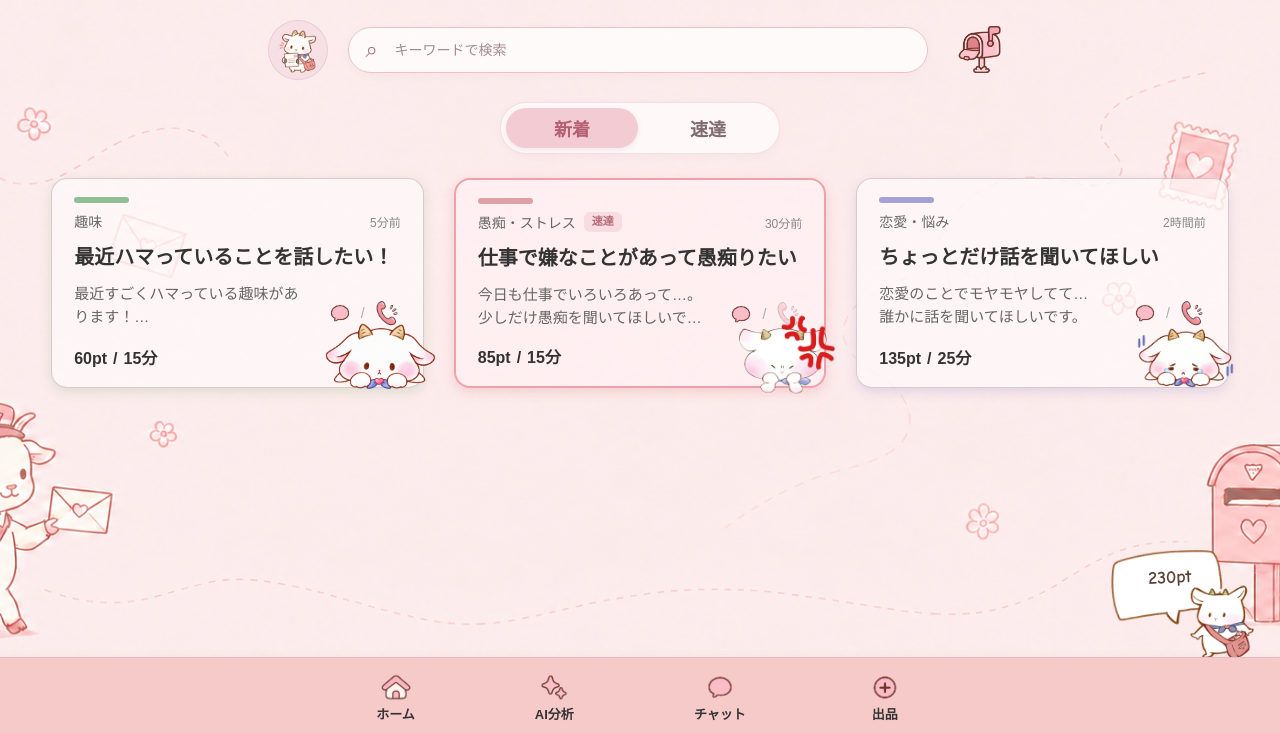
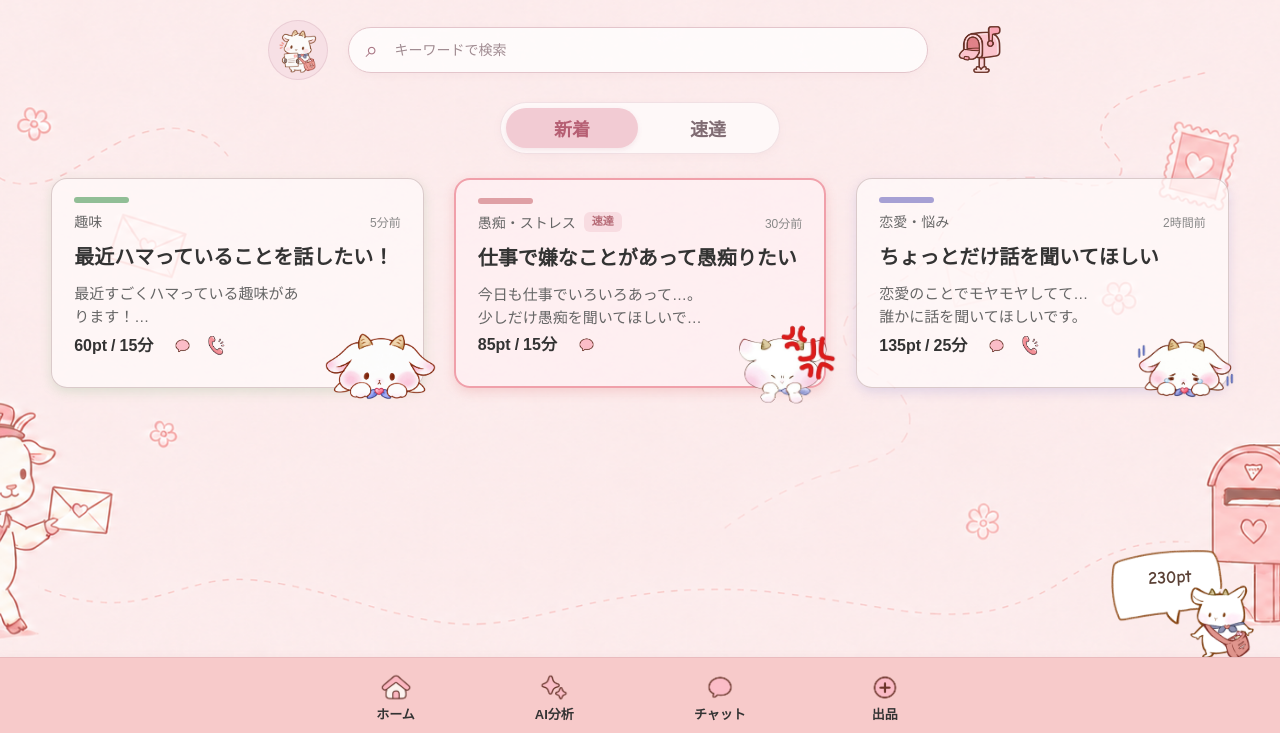
Before and after one commit to HEW-Tameshi/hew-sakuhin, a plain HTML site: page index.html in a window 1280 px wide. Shown: the part 67-800 px from the top of the page. Drawn offline with nearby package versions, Linux system fonts and the light colour scheme.

Commit message:
ホーム画面ほぼ完成品

```diff
--- a/css/home.css
+++ b/css/home.css
@@ -218,7 +218,11 @@ header {
     box-sizing: border-box;
     margin: 0;
     cursor:pointer;
-    transition: transform 0.2s;
+    overflow: visible;
+    transition:
+        background-color 0.22s ease,
+        border-color 0.22s ease,
+        box-shadow 0.22s ease;
 }
 
 .letter h2,
@@ -241,10 +245,8 @@ header {
 }
 
 .letter-content {
-    display:flex;
-    align-items:flex-end;
-    justify-content:space-between;
-    gap:12px;
+    display:block;
+    padding-right:100px;
 }
 
 .letter button {
@@ -342,29 +344,6 @@ header {
     overflow-wrap:anywhere;
 }
 
-.talk-icons {
-    display:flex;
-    align-items:center;
-    gap:6px;
-    flex-shrink:0;
-}
-
-.talk-icons img {
-    width:30px;
-    height:30px;
-    object-fit:contain;
-    opacity:0.3;
-}
-
-.talk-icons img.selected {
-    opacity:1;
-}
-
-.talk-icons span {
-    color:#aaa;
-    font-size:14px;
-}
-
 .express-label {
     display:inline-flex;
     align-items:center;
@@ -378,24 +357,60 @@ header {
     white-space:nowrap;
 }
 
+/* カード下部 */
+.letter-footer {
+    position:absolute;
+    left:22px;
+    bottom:30px;
+    right:115px;
+    display:flex;
+    align-items:center;
+    gap:18px;
+}
+
 /* 時間・ポイント */
 .letter-info {
     display: flex;
     align-items: center;
-    gap: 6px;
-    margin-top: auto;
-    padding-top: 14px;
-    padding-right: 105px;
+    gap: 4px;
+    margin: 0;
+    padding: 0;
     font-size: 16px;
-    font-weight: bold;
+    font-weight: 600;
     line-height: 1;
-
+    white-space: nowrap;
 }
 
 .letter-info span {
     display: inline-flex;
     align-items: center;
     height: 20px;
+}
+
+/* 通信方法 */
+.letter-footer .talk-icons {
+    position:static;
+    display:flex;
+    align-items:center;
+    gap:10px;
+    margin:0;
+    padding:0;
+    flex-shrink:0;
+}
+
+.letter-footer .talk-icons img {
+    position:static;
+    display:block;
+    width:23px;
+    height:23px;
+    margin:0;
+    object-fit:contain;
+    opacity:1;
+    filter:none;
+}
+
+.letter[data-call="no"] .talk-icons .call-icon {
+    display:none;
 }
 
 
@@ -441,7 +456,7 @@ header {
 
 .goat {
     position:absolute;
-    bottom:-25px;
+    bottom:-35px;
     right:-15px;
     width:115px;
     height:115px;
@@ -843,22 +858,25 @@ header {
     transform: scale(1.15);
 }
 
-/* 投稿カード内の画像 */
-.goat {
-    transition: transform 0.2s;
+/* ホバー時の色 */
+.letter.joy:not(.express):hover {
+    background-color: rgba(255, 248, 231, 0.78);
 }
 
-.goat:hover {
-    transform: scale(1.08);
+.letter.fun:not(.express):hover {
+    background-color: rgba(241, 248, 235, 0.78);
 }
 
-/* 投稿カード全体 */
-.letter {
-    transition: transform 0.2s, box-shadow 0.2s;
+.letter.sad:not(.express):hover {
+    background-color: rgba(246, 241, 252, 0.78);
 }
 
-.letter:hover {
-    transform: translateY(-2px);
+.letter.angry:not(.express):hover {
+    background-color: rgba(255, 240, 242, 0.78);
+}
+
+.letter.express:hover {
+    background-color:rgba(249,211,219,0.82);
 }
 
 @media (max-width:1100px) {
@@ -942,7 +960,31 @@ header {
         width:90%;
     }
 
+    .letter-footer {
+        right:100px;
+        gap:12px;
+    }
+
+    .letter-info {
+        font-size:14px;
+    }
+
+    .letter-footer .talk-icons {
+        gap:8px;
+    }
+
+    .letter-footer .talk-icons img {
+        width:20px;
+        height:20px;
+    }
+
     .bottommenu {
         gap:20px;
     }
 }
+
+@media (max-width:410px) {
+    .letter {
+        min-height:240px;
+    }
+}
--- a/index.html
+++ b/index.html
@@ -51,16 +51,17 @@
                     最近すごくハマっている趣味があります！<br>
                     誰かと楽しく話したいです。
                 </p>
-                <div class="talk-icons">
-                    <img class="chat-option selected" src="images/chat.png" alt="チャット">
-                    <span>/</span>
-                    <img class="phone-option selected" src="images/telefone.png" alt="通話">
             </div>
-            </div>
+            <div class="letter-footer">
                 <div class="letter-info">
                     <span>60pt</span>
                     <span>/</span>
                     <span>15分</span>
+                </div>
+                <div class="talk-icons">
+                    <img class="chat-option selected chat-icon" src="images/chat.png" alt="チャット">
+                    <img class="phone-option selected call-icon" src="images/telefone.png" alt="通話">
+                </div>
             </div>
             <img class="goat" src="images/normal.png" alt="感情">
         </div>
@@ -83,16 +84,17 @@
                     今日も仕事でいろいろあって…。<br>
                     少しだけ愚痴を聞いてほしいです。
                 </p>
-                <div class="talk-icons">
-                    <img class="chat-option selected" src="images/chat.png" alt="チャット">
-                    <span>/</span>
-                    <img class="phone-option" src="images/telefone.png" alt="通話">
             </div>
-            </div>
+            <div class="letter-footer">
                 <div class="letter-info">
                     <span>85pt</span>
                     <span>/</span>
                     <span>15分</span>
+                </div>
+                <div class="talk-icons">
+                    <img class="chat-option selected chat-icon" src="images/chat.png" alt="チャット">
+                    <img class="phone-option call-icon" src="images/telefone.png" alt="通話">
+                </div>
             </div>
             <img class="goat" src="images/angry.jpg" alt="感情">
         </div>
@@ -114,16 +116,17 @@
                     恋愛のことでモヤモヤしてて…<br>
                     誰かに話を聞いてほしいです。
                 </p>
-                <div class="talk-icons">
-                    <img class="chat-option selected" src="images/chat.png" alt="チャット">
-                    <span>/</span>
-                    <img class="phone-option selected" src="images/telefone.png" alt="通話">
             </div>
-            </div>
+            <div class="letter-footer">
                 <div class="letter-info">
                     <span>135pt</span>
                     <span>/</span>
                     <span>25分</span>
+                </div>
+                <div class="talk-icons">
+                    <img class="chat-option selected chat-icon" src="images/chat.png" alt="チャット">
+                    <img class="phone-option selected call-icon" src="images/telefone.png" alt="通話">
+                </div>
             </div>
             <img class="goat" src="images/sad.png" alt="感情">
         </div>
@@ -135,7 +138,7 @@
         <div id="detailwindow">
             <button id="detailclose" type="button">×</button>
 
-            <!-- ① 詳細 -->
+            <!--  詳細 -->
             <div class="purchase-step is-active" id="detailStep">
                 <div id="modaltop">
                     <div id="modalcategory">
@@ -171,7 +174,7 @@
                 <button id="buybutton" type="button">購入する</button>
             </div>
 
-            <!-- ② 購入確認 -->
+            <!-- 購入確認 -->
             <div class="purchase-step" id="confirmStep">
                 <div class="purchase-icon">✉️</div>
 
@@ -212,7 +215,7 @@
                 </div>
             </div>
 
-            <!-- ③ 購入完了 -->
+            <!--  購入完了 -->
             <div class="purchase-step" id="completeStep">
                 <div class="complete-icon">✓</div>
 
```
Lines whose indentation alone changed are shown as unchanged.
